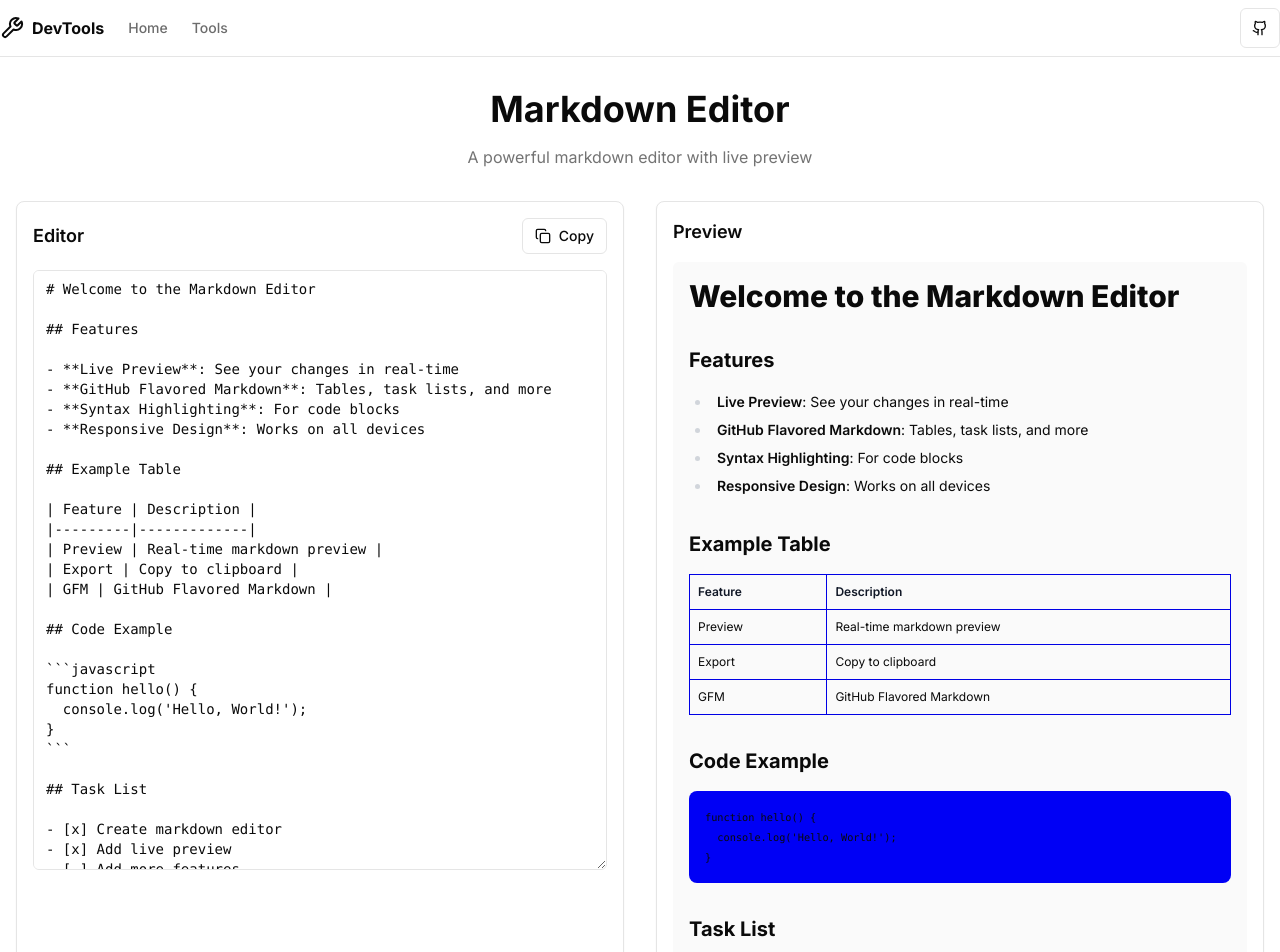
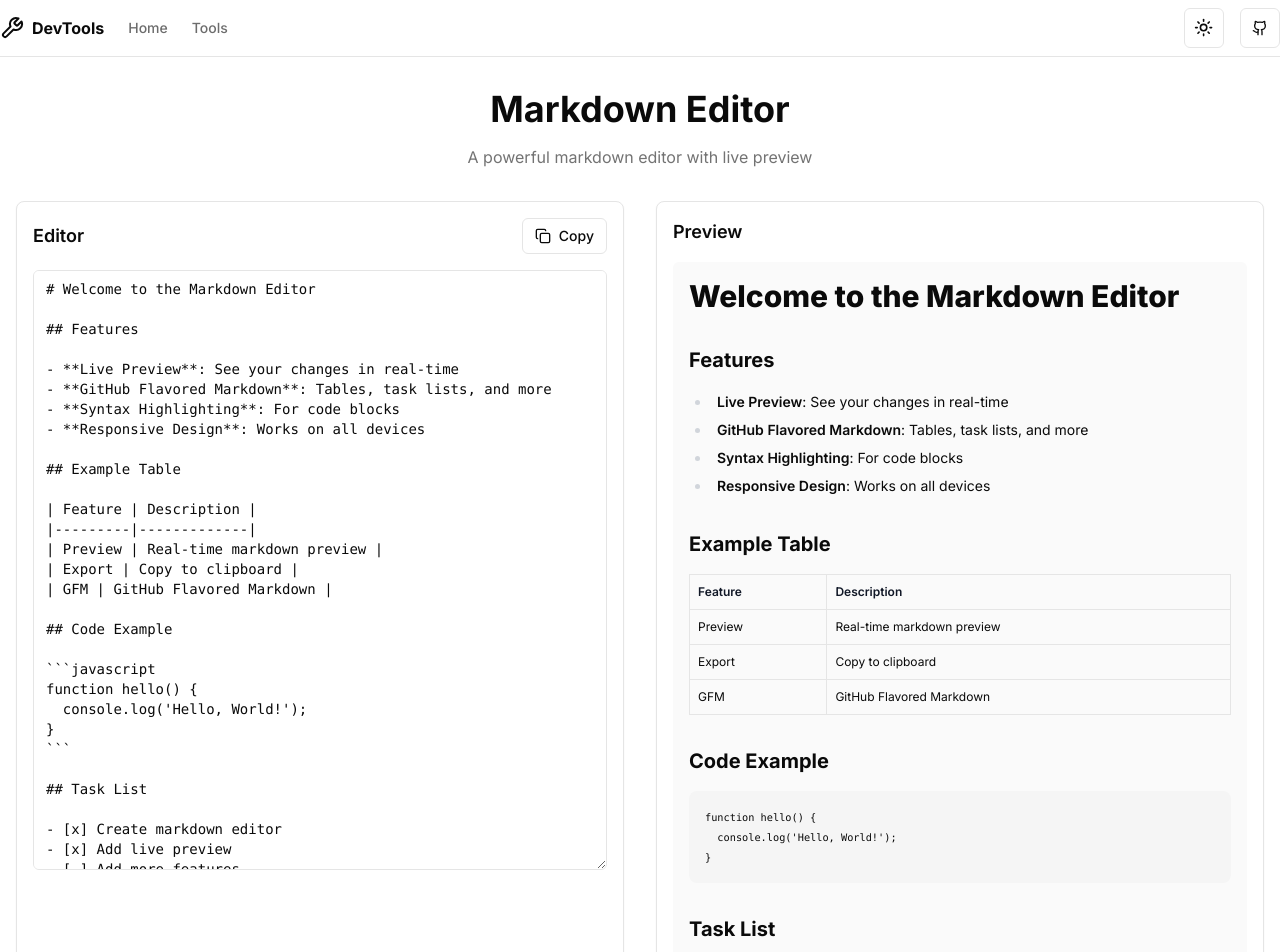
Before and after one commit to rishabh3562/ToolBox, a Next.js app: page /tools/markdown-editor in a window 1280 px wide. Shown: the top 952 px of the page. Built offline with nearby package versions, Linux system fonts and the light colour scheme.

Commit message:
feat: Add dark mode support and fix GitHub repository links

```diff
--- a/app/globals.css
+++ b/app/globals.css
@@ -1,20 +1,6 @@
 @tailwind base;
 @tailwind components;
 @tailwind utilities;
-
-:root {
-  --foreground-rgb: 0, 0, 0;
-  --background-start-rgb: 214, 219, 220;
-  --background-end-rgb: 255, 255, 255;
-}
-
-@media (prefers-color-scheme: dark) {
-  :root {
-    --foreground-rgb: 255, 255, 255;
-    --background-start-rgb: 0, 0, 0;
-    --background-end-rgb: 0, 0, 0;
-  }
-}
 
 @layer base {
   :root {
@@ -44,6 +30,7 @@
     --chart-5: 27 87% 67%;
     --radius: 0.5rem;
   }
+
   .dark {
     --background: 0 0% 3.9%;
     --foreground: 0 0% 98%;
@@ -108,7 +95,7 @@
 }
 
 .prose pre {
-  background-color: rgb(var(--muted));
+  background-color: hsl(var(--muted));
   padding: 1rem;
   border-radius: 0.5rem;
 }
@@ -120,12 +107,12 @@
 
 .prose th,
 .prose td {
-  border: 1px solid rgb(var(--border));
+  border: 1px solid hsl(var(--border));
   padding: 0.5rem;
 }
 
 .prose blockquote {
-  border-left: 4px solid rgb(var(--primary));
+  border-left: 4px solid hsl(var(--primary));
   padding-left: 1rem;
   font-style: italic;
 }
--- a/app/layout.tsx
+++ b/app/layout.tsx
@@ -3,6 +3,7 @@ import type { Metadata } from "next";
 import { Inter } from "next/font/google";
 import { SiteHeader } from "@/components/site-header";
 import { SiteFooter } from "@/components/site-footer";
+import { ThemeProvider } from "next-themes";
 
 const inter = Inter({ subsets: ["latin"] });
 
@@ -18,13 +19,21 @@ export default function RootLayout({
   children: React.ReactNode;
 }) {
   return (
-    <html lang="en">
+    <html lang="en" suppressHydrationWarning>
       <body className={inter.className}>
-        <div className="relative min-h-screen flex flex-col">
-          <SiteHeader />
-          <main className="flex-1">{children}</main>
-          <SiteFooter />
-        </div>
+        <ThemeProvider
+          attribute="class"
+          defaultTheme="system"
+          enableSystem
+          storageKey="devtools-theme"
+          disableTransitionOnChange
+        >
+          <div className="relative min-h-screen flex flex-col">
+            <SiteHeader />
+            <main className="flex-1">{children}</main>
+            <SiteFooter />
+          </div>
+        </ThemeProvider>
       </body>
     </html>
   );
--- a/app/page.tsx
+++ b/app/page.tsx
@@ -75,7 +75,7 @@ export default function Home() {
                   <ArrowRight className="ml-2 h-5 w-5" />
                 </Button>
               </Link>
-              <Link href="https://github.com" target="_blank">
+              <Link href="https://github.com/rishabh3562/ToolBox" target="_blank">
                 <Button size="lg" variant="outline" className="h-12 px-6">
                   View on GitHub
                 </Button>
--- a/components/site-footer.tsx
+++ b/components/site-footer.tsx
@@ -13,7 +13,7 @@ export function SiteFooter() {
             </Link>
             . The source code is available on{" "}
             <Link
-              href="https://github.com"
+              href="https://github.com/rishabh3562/ToolBox"
               target="_blank"
               className="font-medium underline underline-offset-4"
             >
@@ -23,7 +23,7 @@ export function SiteFooter() {
           </p>
         </div>
         <div className="flex items-center space-x-4">
-          <Link href="https://github.com" target="_blank">
+          <Link href="https://github.com/rishabh3562/ToolBox" target="_blank">
             <Github className="h-5 w-5" />
           </Link>
           <Link href="https://twitter.com" target="_blank">
--- a/components/site-header.tsx
+++ b/components/site-header.tsx
@@ -5,6 +5,7 @@ import { usePathname } from "next/navigation";
 import { cn } from "@/lib/utils";
 import { Button } from "@/components/ui/button";
 import { Wrench, Github } from "lucide-react";
+import { ThemeToggle } from "./theme-toggle";
 
 const navigation = [
   { name: "Home", href: "/" },
@@ -40,8 +41,9 @@ export function SiteHeader() {
           </nav>
         </div>
         <div className="ml-auto flex items-center space-x-4">
+          <ThemeToggle />
           <Button variant="outline" size="icon" asChild>
-            <Link href="https://github.com" target="_blank">
+            <Link href="https://github.com/rishabh3562/ToolBox" target="_blank">
               <Github className="h-4 w-4" />
             </Link>
           </Button>
--- /dev/null
+++ b/components/theme-toggle.tsx
@@ -0,0 +1,30 @@
+"use client";
+
+import * as React from "react";
+import { Moon, Sun } from "lucide-react";
+import { useTheme } from "next-themes";
+
+export function ThemeToggle() {
+  const [mounted, setMounted] = React.useState(false);
+  const { theme, setTheme } = useTheme();
+
+  React.useEffect(() => {
+    setMounted(true);
+  }, []);
+
+  if (!mounted) {
+    return null;
+  }
+
+  return (
+    <button
+      onClick={() => setTheme(theme === "dark" ? "light" : "dark")}
+      className="relative inline-flex h-10 w-10 items-center justify-center rounded-md border border-input bg-background hover:bg-accent hover:text-accent-foreground transition-colors"
+      aria-label="Toggle theme"
+    >
+      <Sun className="h-[1.2rem] w-[1.2rem] rotate-0 scale-100 transition-all dark:-rotate-90 dark:scale-0" />
+      <Moon className="absolute h-[1.2rem] w-[1.2rem] rotate-90 scale-0 transition-all dark:rotate-0 dark:scale-100" />
+      <span className="sr-only">Toggle theme</span>
+    </button>
+  );
+}
```
Also changed, not shown: package.json (+6 -6 lines), tsconfig.json (+20 -5 lines), 1 other file (tests, documents, lock files or other folders).
